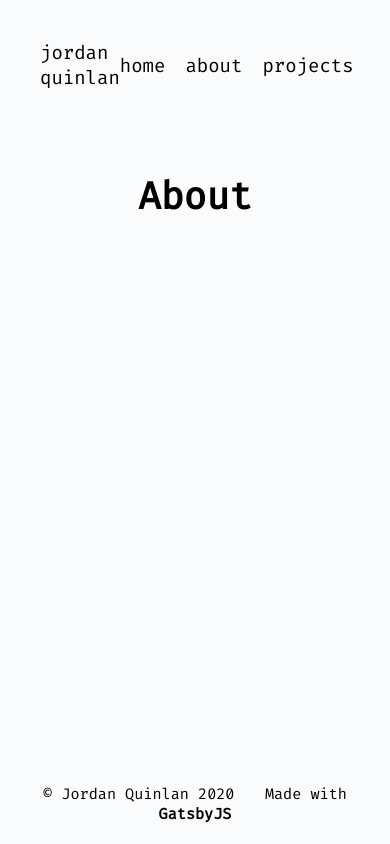
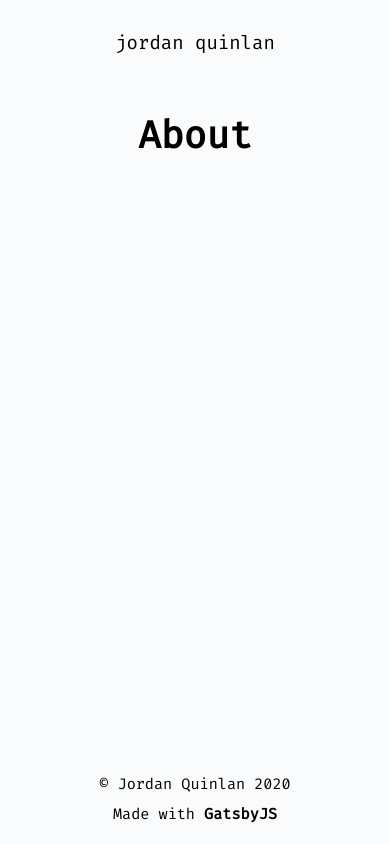
Before and after one commit to jordan-git/jordan-git.github.io, a Gatsby site: page /about in a window 390 px wide. Built offline with nearby package versions, Linux system fonts and the light colour scheme; Gatsby itself is replaced by a stand-in of ours.

Commit message:
Responsive header/footer

```diff
--- a/package.json
+++ b/package.json
@@ -6,10 +6,10 @@
   "license": "0BSD",
   "scripts": {
     "build": "gatsby build",
-    "develop": "gatsby develop",
+    "develop": "gatsby develop -H 0.0.0.0",
     "format": "prettier --write \"**/*.{js,jsx,ts,tsx,json,md}\"",
     "start": "npm run develop",
-    "serve": "gatsby serve",
+    "serve": "gatsby serve -H 0.0.0.0",
     "clean": "gatsby clean",
     "test": "echo \"Write tests! -> https://gatsby.dev/unit-testing\" && exit 1"
   },
--- a/src/components/footer.tsx
+++ b/src/components/footer.tsx
@@ -14,6 +14,17 @@ const FooterContainer = styled.div`
 
     span:first-child {
         padding-right: 2em;
+    }
+
+    @media screen and (max-width: 430px) {
+        span {
+            display: block;
+        }
+
+        span:first-child {
+            padding-right: 0;
+            padding-bottom: 10px;
+        }
     }
 `;
 
--- a/src/components/header.tsx
+++ b/src/components/header.tsx
@@ -20,13 +20,24 @@ const NavLink = styled.a`
 
 const Nav = styled.nav`
     display: flex;
-    padding: 40px;
+    padding: 30px;
     width: 100%;
     align-items: center;
     justify-content: space-between;
+
+    @media screen and (max-width: 400px) {
+        #title {
+            width: 100%;
+            text-align: center;
+        }
+    }
 `;
 
-const NavLinkContainer = styled.div``;
+const NavLinkContainer = styled.div`
+    @media screen and (max-width: 400px) {
+        display: none;
+    }
+`;
 
 const Header = () => {
     return (
--- a/src/components/layout.tsx
+++ b/src/components/layout.tsx
@@ -13,7 +13,8 @@ const Container = styled.div`
 `;
 
 const Content = styled.div`
-    margin: 1rem auto;
+    margin: 0 auto;
+    padding: 0 30px;
     max-width: 980px;
     flex: 1 0 auto;
 `;
```
